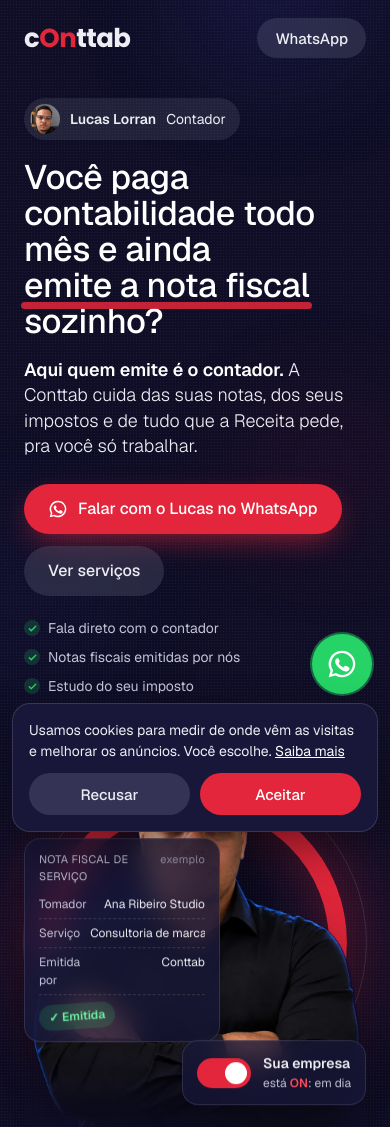
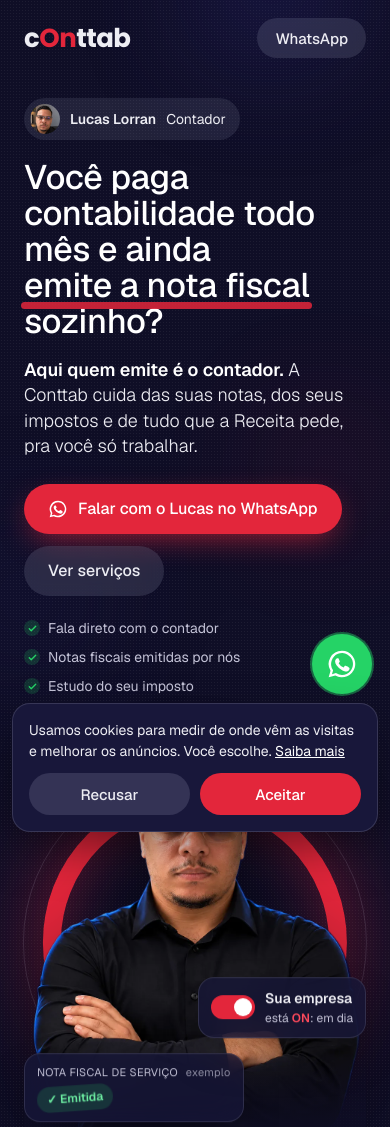
Before and after one commit to linikerwambaster/conttab-contabilidade, a plain HTML site: page index.html in a window 390 px wide. Shown: the top 1127 px of the page. Drawn offline with nearby package versions, Linux system fonts and the light colour scheme.

Commit message:
Cartoes do topo fora do rosto (celular e computador)

```diff
--- a/index.html
+++ b/index.html
@@ -98,23 +98,24 @@ h1 .grifo:after{content:"";position:absolute;left:-1%;right:-1%;bottom:-2px;heig
 @keyframes boia{50%{transform:translateY(-8px)}}
 .cartao small{display:flex;justify-content:space-between;gap:8px;color:var(--nevoa);font-size:11px;letter-spacing:.3px;text-transform:uppercase;margin-bottom:6px}
 .cartao small i{font-style:normal;opacity:.7;text-transform:none}
-.nf{left:0;top:14%;width:228px}
+.nf{left:0;top:42%;width:228px}
 .nf .linha{display:flex;justify-content:space-between;gap:10px;padding:5px 0;border-bottom:1px dashed rgba(237,236,251,.14)}
-.nf .linha span:first-child{color:var(--nevoa)}
+.nf .linha span:first-child{color:var(--nevoa);white-space:nowrap}
 .nf .linha span:last-child{overflow:hidden;white-space:nowrap;width:0;text-align:right;animation:digita .7s steps(16) forwards}
 .nf .linha:nth-of-type(1) span:last-child{animation-delay:.9s}.nf .linha:nth-of-type(2) span:last-child{animation-delay:1.6s}.nf .linha:nth-of-type(3) span:last-child{animation-delay:2.3s}
 @keyframes digita{to{width:136px}}
 .nf .carimbo{margin-top:8px;display:inline-flex;align-items:center;gap:6px;padding:4px 10px;border-radius:20px;background:rgba(37,211,102,.16);color:#6ff2a4;font-weight:600;opacity:0;transform:scale(1.6) rotate(-6deg);animation:carimba .35s 3s cubic-bezier(.2,1.6,.4,1) forwards}
 @keyframes carimba{to{opacity:1;transform:scale(1) rotate(-4deg)}}
-.liga{right:0;top:30%;display:flex;align-items:center;gap:12px}
+.liga{right:0;top:44%;display:flex;align-items:center;gap:12px}
 .chave{position:relative;width:54px;height:30px;border-radius:30px;background:#3a3960;flex:none;animation:fundoOn .4s 3.6s forwards}
 .chave:after{content:"";position:absolute;left:4px;top:4px;width:22px;height:22px;border-radius:50%;background:#fff;animation:bolinhaOn .4s 3.6s cubic-bezier(.3,1.4,.5,1) forwards}
 @keyframes fundoOn{to{background:var(--vermelho)}}
 @keyframes bolinhaOn{to{transform:translateX(24px)}}
+@keyframes bolinhaOnP{to{transform:translateX(20px)}}
 .liga .txt b{display:block;font-size:14px}
 .liga .txt span{color:var(--nevoa)}
 .liga .txt .on{color:var(--vermelho2);font-weight:700}
-.imposto{right:4%;bottom:20%}
+.imposto{right:2%;bottom:12%}
 .imposto b{font-size:15px}
 
 .faixa{background:var(--noite);border-top:1px solid rgba(237,236,251,.08);overflow:hidden;padding:18px 0}
@@ -234,16 +235,22 @@ body.com-aviso .zap{bottom:150px}
   .heroi{grid-template-columns:1.05fr .95fr;align-items:center;padding-top:30px}
   .texto{padding-bottom:70px}
   .palco{height:620px}
-  .nf{left:-6%}
+  .nf{left:-2%}
   .casos{grid-template-columns:repeat(3,1fr)}
   .dif{grid-template-columns:1fr 1fr}
   .sobre{grid-template-columns:420px 1fr;gap:64px}
   footer .wrap{grid-template-columns:auto 1fr auto;align-items:center}
 }
+@media(min-width:1200px){.nf{left:-12%}}
 @media(max-width:899px){
   .cartao{font-size:12px}
-  .nf{width:196px;top:auto;bottom:24%;left:0}
-  .liga{top:auto;bottom:9%;right:0}
+  /* celular: nota compacta e os dois cartões lado a lado em cima dos braços */
+  .nf{width:auto;top:auto;bottom:5%;left:0;padding:10px 12px}
+  .nf .linha{display:none}
+  .nf small{margin-bottom:4px}
+  .nf .carimbo{margin-top:0}
+  .liga{top:auto;bottom:25%;right:0;padding:10px 12px;gap:10px}
+  .liga .chave{width:44px;height:24px}.liga .chave:after{width:18px;height:18px;left:3px;top:3px;animation-name:bolinhaOnP}
   .imposto{display:none}
   .selo .crc{display:none}
   .sec{padding:72px 0}
```
